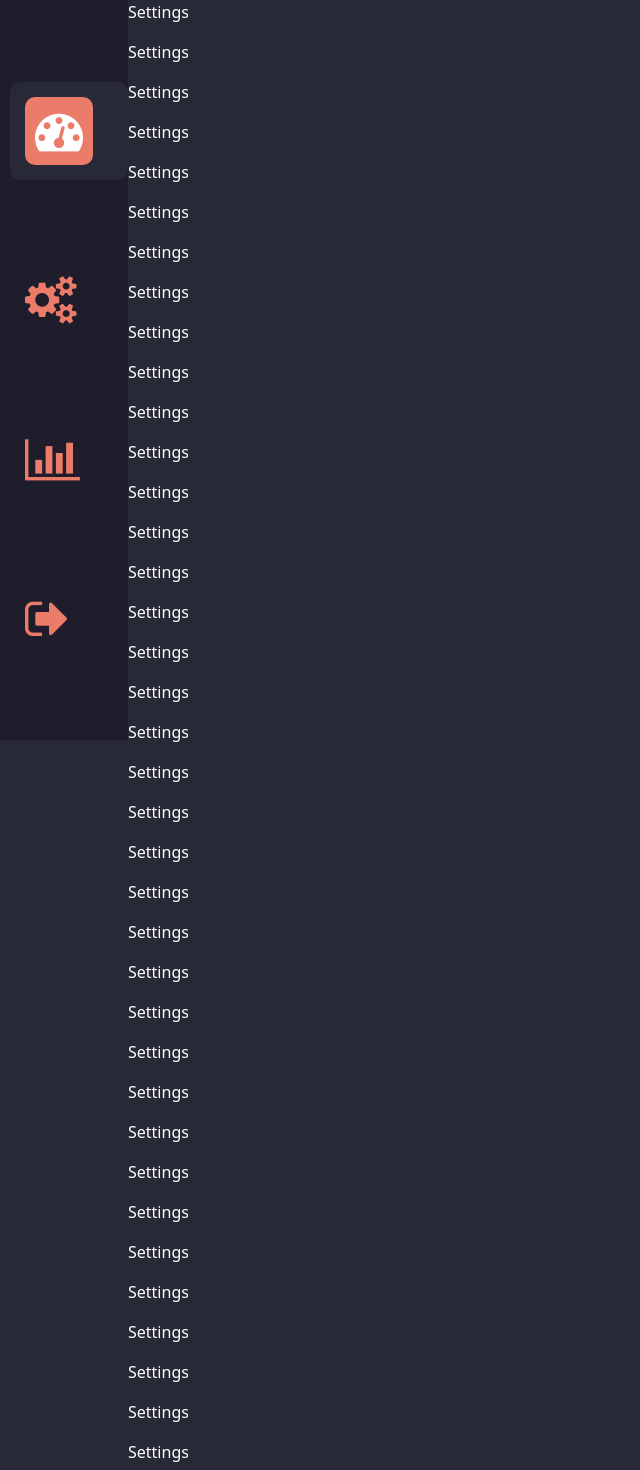
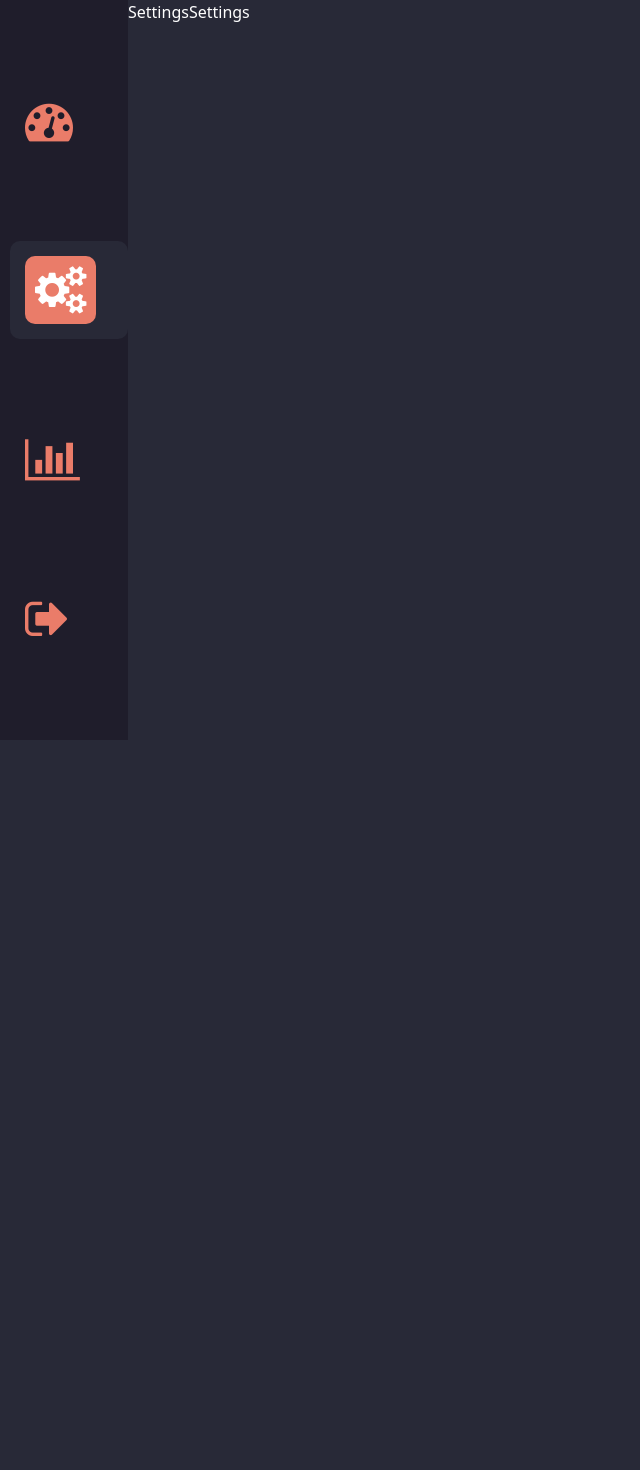
Before and after one commit to Guston-era/pos-react-redux, a React (Create React App) app: page /settings in a window 1280 px wide. Shown: the part 60-1530 px from the top of the page, without its empty margins (0-640 px from the left). After the commit the page ends 800 px from the top, so only its background shows below. Built offline with nearby package versions, Linux system fonts and the light colour scheme.

Commit message:
restructured folders, added active functionality dynamic

```diff
--- a/src/App.js
+++ b/src/App.js
@@ -1,17 +1,12 @@
 import "./css/App.css";
 import { Route, Routes } from "react-router-dom";
-import SideBar from "./components/layout/SideBar";
-import Header from "./components/layout/Header";
-import Reports from "./components/items/Reports";
-import Settings from "./components/items/Settings";
-import Dashboard from "./components/items/Dashboard";
+import Reports from "./screens/Reports";
+import Settings from "./screens/Settings";
+import Dashboard from "./screens/Dashboard";
 
 function App() {
   return (
     <div className="App">
-      <Header />
-      <div className="flexed-content">
-        <SideBar />
       <Routes>
         <Route
           exact
@@ -19,18 +14,9 @@ function App() {
           name="Dashboard"
           element={<Dashboard />}
         />
-          <Route
-            exact
-            path="/settings"
-            name="Settings"
-            element={<Settings />}
-          />
+        <Route exact path="/settings" name="Settings" element={<Settings />} />
         <Route exact path="/reports" name="Reports" element={<Reports />} />
-          {/* <Route>
-            <Dashboard />
-          </Route> */}
       </Routes>
-      </div>
     </div>
   );
 }
--- a/src/components/items/Dashboard.js
+++ /dev/null
@@ -1,7 +0,0 @@
-import React from "react";
-
-const Dashboard = () => {
-  return <div>I am the dashboard</div>;
-};
-
-export default Dashboard;
--- a/src/components/items/Reports.js
+++ /dev/null
@@ -1,7 +0,0 @@
-import React from "react";
-
-const Reports = () => {
-  return <div>I am th Reports</div>;
-};
-
-export default Reports;
--- a/src/components/items/Settings.js
+++ /dev/null
@@ -1,49 +0,0 @@
-import React from "react";
-
-const Settings = () => {
-  return (
-    <div style={{ color: "white" }}>
-      <p>Settings</p>
-      <p>Settings</p>
-      <p>Settings</p>
-      <p>Settings</p>
-      <p>Settings</p>
-      <p>Settings</p>
-      <p>Settings</p>
-      <p>Settings</p>
-      <p>Settings</p>
-      <p>Settings</p>
-      <p>Settings</p>
-      <p>Settings</p>
-      <p>Settings</p>
-      <p>Settings</p>
-      <p>Settings</p>
-      <p>Settings</p>
-      <p>Settings</p>
-      <p>Settings</p>
-      <p>Settings</p>
-      <p>Settings</p>
-      <p>Settings</p>
-      <p>Settings</p>
-      <p>Settings</p>
-      <p>Settings</p>
-      <p>Settings</p>
-      <p>Settings</p>
-      <p>Settings</p>
-      <p>Settings</p>
-      <p>Settings</p>
-      <p>Settings</p>
-      <p>Settings</p>
-      <p>Settings</p>
-      <p>Settings</p>
-      <p>Settings</p>
-      <p>Settings</p>
-      <p>Settings</p>
-      <p>Settings</p>
-      <p>Settings</p>
-      <p>Settings</p>
-    </div>
-  );
-};
-
-export default Settings;
--- a/src/components/layout/SideBar.js
+++ b/src/components/layout/SideBar.js
@@ -2,26 +2,38 @@ import React from "react";
 import { Link } from "react-router-dom";
 import "../../css/Layout.css";
 
-const SideBar = () => {
+const SideBar = ({ active }) => {
   return (
     <div className="main-side-bar">
       <Link to="/dashboard" className="menu-item">
-        <div className="inner-menu-item menu-item-active">
+        <div
+          className={`inner-menu-item ${
+            active === "dashboard" && "menu-item-active"
+          }`}
+        >
           <i className="fa fa-dashboard fa-3x"></i>
         </div>
       </Link>
       <Link to="/settings" className="menu-item">
-        <div className="inner-menu-item">
+        <div
+          className={`inner-menu-item ${
+            active === "settings" && "menu-item-active"
+          }`}
+        >
           <i className="fa fa-cogs fa-3x"></i>
         </div>
       </Link>
       <Link to="/reports" className="menu-item">
-        <div className="inner-menu-item">
+        <div
+          className={`inner-menu-item ${
+            active === "reports" && "menu-item-active"
+          }`}
+        >
           <i className="fa fa-bar-chart fa-3x"></i>
         </div>
       </Link>
       <div className="menu-item">
-        <div className="inner-menu-item">
+        <div className={`inner-menu-item`}>
           <i className="fa fa-sign-out fa-3x"></i>
         </div>
       </div>
--- /dev/null
+++ b/src/screens/Dashboard.js
@@ -0,0 +1,18 @@
+import React from "react";
+import Header from "../components/layout/Header";
+import SideBar from "../components/layout/SideBar";
+import "../css/App.css";
+
+const Dashboard = () => {
+  return (
+    <div>
+      <Header />
+      <div className="flexed-content">
+        <SideBar active="dashboard" />
+        Irun this era
+      </div>
+    </div>
+  );
+};
+
+export default Dashboard;
--- /dev/null
+++ b/src/screens/Reports.js
@@ -0,0 +1,16 @@
+import React from "react";
+import Header from "../components/layout/Header";
+import SideBar from "../components/layout/SideBar";
+
+const Reports = () => {
+  return (
+    <div>
+      <Header />
+      <div className="flexed-content">
+        <SideBar active="reports" />I am th Reports
+      </div>
+    </div>
+  );
+};
+
+export default Reports;
--- /dev/null
+++ b/src/screens/Settings.js
@@ -0,0 +1,19 @@
+import React from "react";
+import Header from "../components/layout/Header";
+import SideBar from "../components/layout/SideBar";
+
+const Settings = () => {
+  return (
+    <div style={{ color: "white" }}>
+      <Header />
+      <div className="flexed-content">
+        <SideBar active="settings" />
+
+        <p>Settings</p>
+        <p>Settings</p>
+      </div>
+    </div>
+  );
+};
+
+export default Settings;
```
Lines whose indentation alone changed are shown as unchanged.
